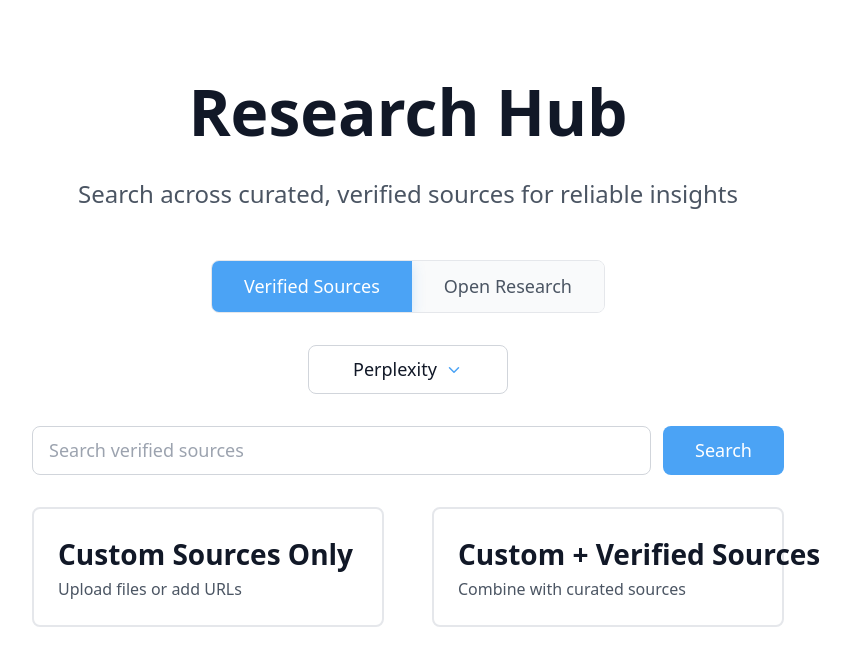
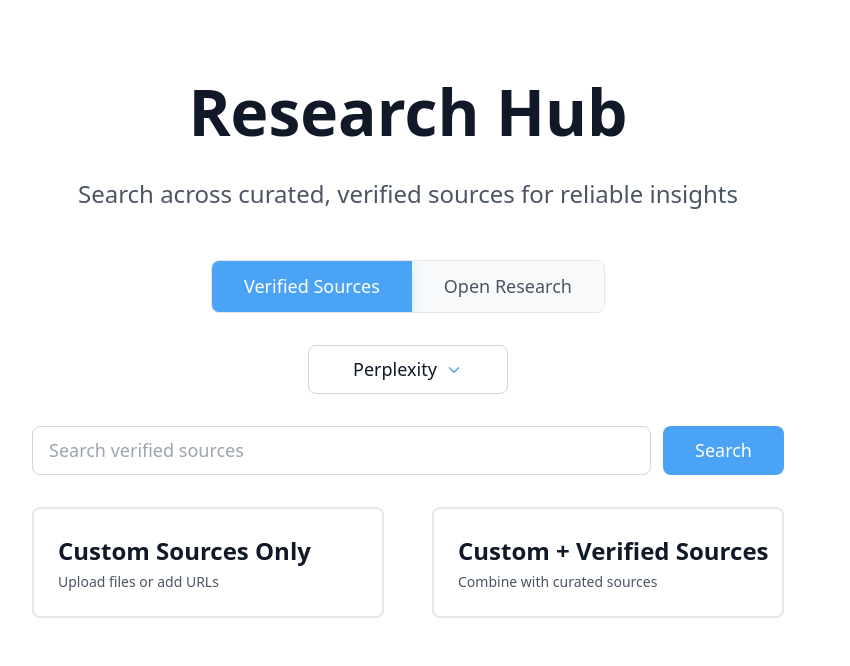
Before and after one commit to NUbivek/searchbar, a Next.js app: page / in a window 1280 px wide. Shown: the top 666 px of the page, without its empty margins (232-1082 px from the left). Built offline with nearby package versions, Linux system fonts and the light colour scheme.

Commit message:
Update panel text sizes and add description for verified sources panel

```diff
--- a/src/pages/index.js
+++ b/src/pages/index.js
@@ -206,10 +206,10 @@ export default function Home() {
                       : 'border-gray-200 hover:border-[#4BA3F5]/50'
                     }`}
                 >
-                  <h2 className="text-[24px] md:text-[28px] font-bold whitespace-nowrap mb-0.5">
+                  <h2 className="text-[20px] md:text-[24px] font-bold whitespace-nowrap mb-0.5">
                     Custom Sources Only
                   </h2>
-                  <p className="text-[16px] text-gray-600 whitespace-nowrap">
+                  <p className="text-[14px] text-gray-600 whitespace-nowrap">
                     Upload files or add URLs
                   </p>
                 </button>
@@ -225,10 +225,10 @@ export default function Home() {
                       : 'border-gray-200 hover:border-[#4BA3F5]/50'
                     }`}
                 >
-                  <h2 className="text-[24px] md:text-[28px] font-bold whitespace-nowrap mb-0.5">
+                  <h2 className="text-[20px] md:text-[24px] font-bold whitespace-nowrap mb-0.5">
                     Custom + Verified Sources
                   </h2>
-                  <p className="text-[16px] text-gray-600 whitespace-nowrap">
+                  <p className="text-[14px] text-gray-600 whitespace-nowrap">
                     Combine with curated sources
                   </p>
                 </button>
@@ -239,6 +239,11 @@ export default function Home() {
             {activePanel && (
               <div className="animate-slideDown mt-6">
                 <div className="border border-gray-300 rounded-lg p-6 bg-white">
+                  {activePanel === 'right' && (
+                    <p className="text-[13px] text-gray-500 mb-4 italic">
+                      Leave blank to only use verified sources
+                    </p>
+                  )}
                   <div className="grid grid-cols-1 md:grid-cols-2 gap-8">
                     {/* Upload Files Section */}
                     <div className="space-y-3">
```
